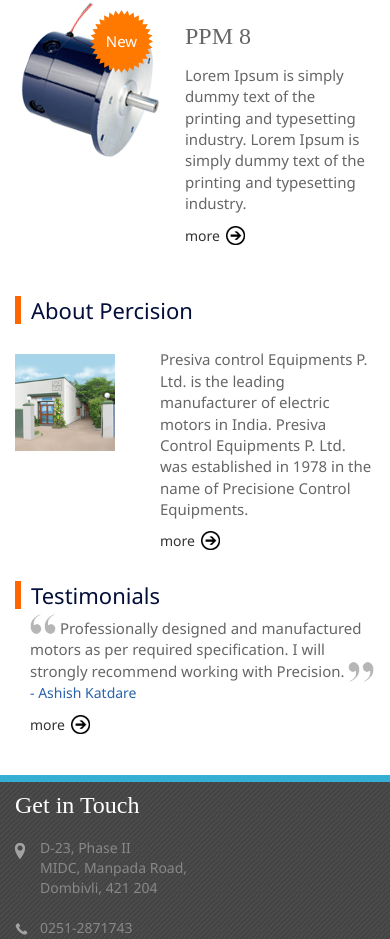
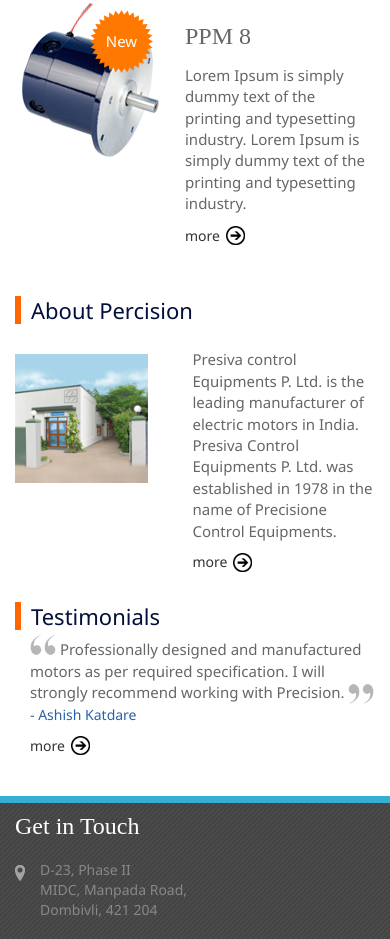
Before and after one commit to rahul-naik/precisionce, a plain HTML site: page index.html in a window 390 px wide. Shown: the part 1061-2000 px from the top of the page. Drawn offline with Linux system fonts and the light colour scheme.

Commit message:
Index page changes

```diff
--- a/index.html
+++ b/index.html
@@ -135,10 +135,10 @@
             <div class="col-xs-12 col-sm-6 col-md-6">
                 <h2 class="hidden-sm hidden-md hidden-lg">About Percision</h2>
                 <div class="row spacing-div">
-                    <div class="col-xsl-3 col-xs-4 col-sm-4 col-md-4 aLeft">
+                    <div class="col-xsl-3 col-xs-5 col-sm-4 col-md-4 aLeft">
                         <img class="img-responsive abt-me" src="images/aboutMe.png" />
                     </div>
-                    <div class="col-xs-8 col-sm-8 col-md-8 aRight">
+                    <div class="col-xs-7 col-sm-8 col-md-8 aRight">
                         <h2 class="hidden-xs">About Percision</h2>
                         <span>
                             	Presiva control Equipments P. Ltd. is the leading manufacturer of electric motors in India. Presiva Control Equipments P. Ltd. was established in 1978 in the name of Precisione Control Equipments.
```
